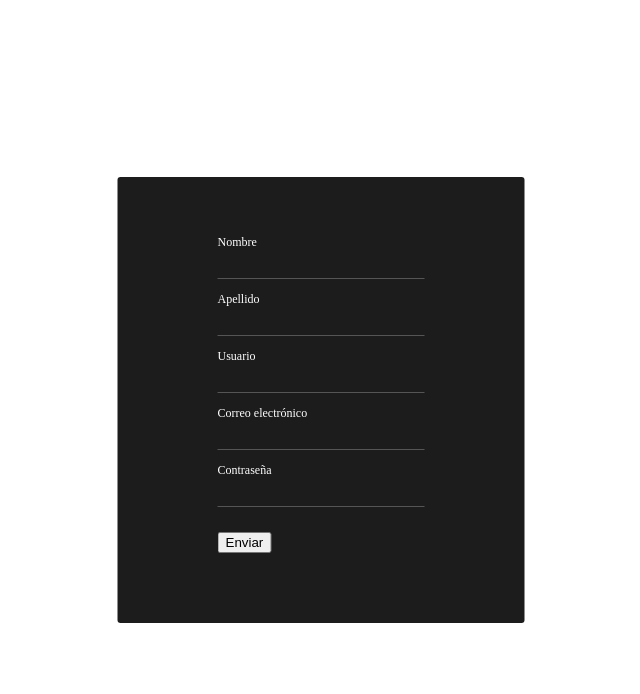
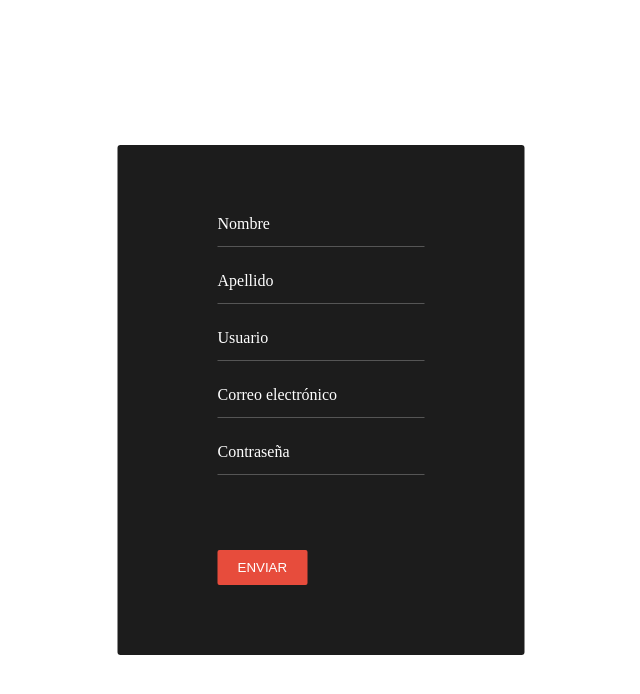
Before and after one commit to tyago343/portfolio, a React app: page / in a window 1280 px wide. Shown: the top 694 px of the page, without its empty margins (319-959 px from the left). Built offline with nearby package versions, Linux system fonts and the light colour scheme.

Commit message:
Ordenando los styled components en ficheros style.js

```diff
--- a/frontend/src/components/Input/index.js
+++ b/frontend/src/components/Input/index.js
@@ -1,43 +1,6 @@
 import React from "react";
 import propTypes from "prop-types";
-import styled from "styled-components";
-
-const Input = styled.input`
-  border: 0;
-  border-bottom: 1px solid #555;
-  background: transparent;
-  width: 100%;
-  padding: 8px 0 5px 0;
-  font-size: 16px;
-  color: #fff;
-  &:focus {
-    ~ .label {
-      top: -12px;
-      font-size: 12px;
-    }
-    border: none;
-    outline: none;
-    border-bottom: 1px solid #e74c3c;
-  }
-
-  &:valid ~ .label {
-    top: -12px;
-    font-size: 12px;
-  }
-`;
-const Label = styled.label`
-  position: absolute;
-  top: 0px;
-  left: 0px;
-  font-size: 16px;
-  color: #fff;
-  pointer-event: none;
-  transition: all 0.5s ease-in-out;
-`;
-const Wrapper = styled.div`
-  position: relative;
-  margin-bottom: 25px;
-`;
+import { Wrapper, Input, Label } from "./style";
 const StringInput = ({
   name,
   type,
@@ -61,7 +24,7 @@ const StringInput = ({
         className={className}
         style={error && { border: "solid 1px red" }}
       />
-      <Label className="label" htmlFor={name}>
+      <Label className={value ? "label" : ""} htmlFor={name}>
         {label}
       </Label>
       {error && <p>{error}</p>}
--- /dev/null
+++ b/frontend/src/components/Input/style.js
@@ -0,0 +1,37 @@
+import styled from "styled-components";
+
+export const Input = styled.input`
+  border: 0;
+  border-bottom: 1px solid #555;
+  background: transparent;
+  width: 100%;
+  padding: 8px 0 5px 0;
+  font-size: 16px;
+  color: #fff;
+  &:focus {
+    ~ label {
+      top: -12px;
+      font-size: 12px;
+    }
+    border: none;
+    outline: none;
+    border-bottom: 1px solid #e74c3c;
+  }
+`;
+export const Label = styled.label`
+  position: absolute;
+  top: 0px;
+  left: 0px;
+  font-size: 16px;
+  color: #fff;
+  pointer-event: none;
+  transition: all 0.5s ease-in-out;
+  &.label {
+    top: -12px;
+    font-size: 12px;
+  }
+`;
+export const Wrapper = styled.div`
+  position: relative;
+  margin-bottom: 25px;
+`;
--- a/frontend/src/pages/Signup/index.js
+++ b/frontend/src/pages/Signup/index.js
@@ -4,18 +4,7 @@ import Input from "../../components/Input/index";
 import { useInput } from "../../components/Input/Input.hooks";
 import { connect } from "react-redux";
 import { crearUser } from "../../redux/sagas";
-import styled from "styled-components";
-
-const Wrapper = styled.div`
-  position: absolute;
-  left: 50%;
-  top: 50%;
-  transform: translate(-50%, -50%);
-  background-color: rgba(0, 0, 0, 0.89);
-  border-radius: 3px;
-  padding: 70px 100px;
-`;
-const Button = styled.button``;
+import { Wrapper, Button } from "./style";
 const signupForm = props => {
   const firstName = useInput("");
   const lastName = useInput("");
@@ -74,9 +63,9 @@ const signupForm = props => {
           onChange={password.onChange}
           value={password.value}
         />
-        <button type="button" className="btn" onClick={onSubmit}>
+        <Button type="button" className="btn" onClick={onSubmit}>
           Enviar
-        </button>
+        </Button>
       </form>
     </Wrapper>
   );
--- /dev/null
+++ b/frontend/src/pages/Signup/style.js
@@ -0,0 +1,24 @@
+import styled from "styled-components";
+
+export const Wrapper = styled.div`
+  position: absolute;
+  left: 50%;
+  top: 50%;
+  transform: translate(-50%, -50%);
+  background-color: rgba(0, 0, 0, 0.89);
+  border-radius: 3px;
+  padding: 70px 100px;
+`;
+export const Button = styled.button`
+  color: #fff;
+  background-color: #e74c3c;
+  outline: none;
+  border: 0;
+  color: #fff;
+  padding: 10px 20px;
+  text-transform: uppercase;
+  margin-top: 50px;
+  border-radius: 2px;
+  cursor: pointer;
+  position: relative;
+`;
```
